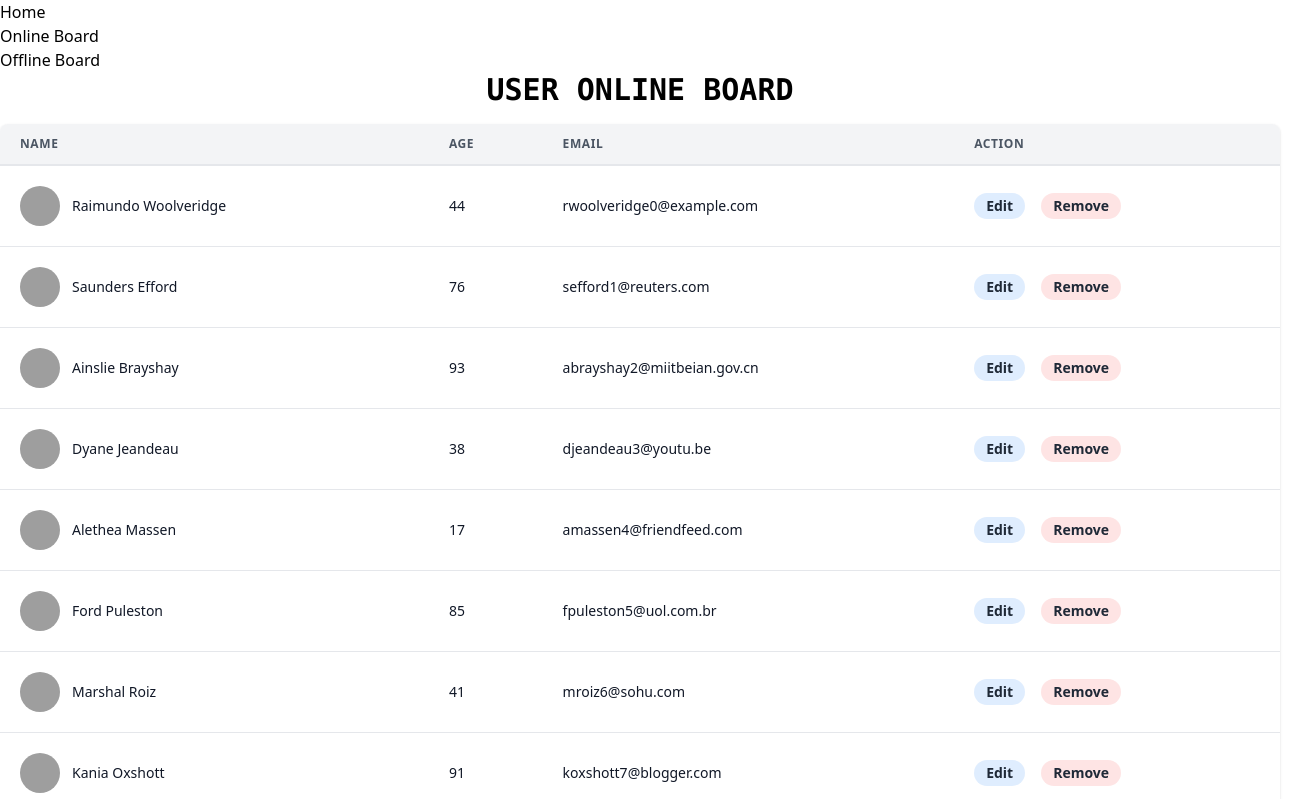
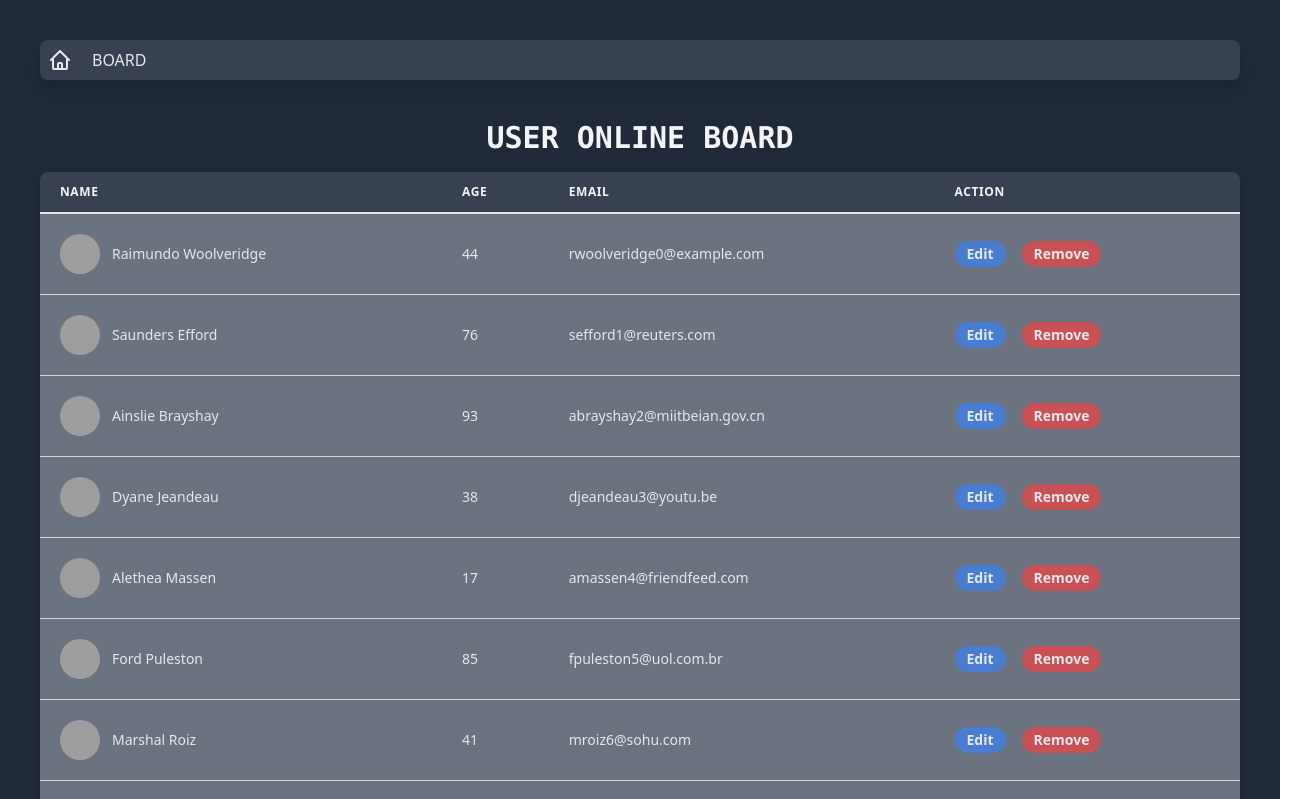
Before and after one commit to albertus-96/react-js-homework, a React (Create React App) app: page /online in a window 1280 px wide. Shown: the top 799 px of the page, 1312 px wide, since content can reach past the window. Built offline with nearby package versions, Linux system fonts and the light colour scheme; data requests are answered from the project's data file; grey boxes are pictures that could not be loaded.

Commit message:
Redesign

```diff
--- a/src/App.js
+++ b/src/App.js
@@ -2,25 +2,12 @@
 import { BrowserRouter as Router, Link, Route, Switch } from "react-router-dom";
 import Board from "./components/State/Board";
 import OnlineBoard from "./components/JsonServer/OnlineBoard";
+import Home from "./components/Home";
 
 function App() {
   return (
     <Router>
       <div>
-        <nav>
-          <ul>
-            <li>
-              <Link to="/">Home</Link>
-            </li>
-            <li>
-              <Link to="/online">Online Board</Link>
-            </li>
-            <li>
-              <Link to="/offline">Offline Board</Link>
-            </li>
-          </ul>
-        </nav>
-
         {/* A <Switch> looks through its children <Route>s and
             renders the first one that matches the current URL. */}
         <Switch>
@@ -48,8 +35,4 @@ function App() {
   );
 }
 
-function Home() {
-  return <h2>Home</h2>;
-}
-
 export default App;
--- /dev/null
+++ b/src/components/Home.js
@@ -0,0 +1,110 @@
+import { BrowserRouter as Router, Link, Route, Switch } from "react-router-dom";
+import { useEffect, useState } from "react";
+
+function Home(props) {
+  //   const [profile, setProfile] = useState(props);
+  //   const [isEditing, setIsEditing] = useState(false);
+
+  //   useEffect(() => {
+  //     setProfile(props);
+  //   }, [props]);
+
+  //   const handleChangeName = (e) => {
+  //     setProfile({ ...profile, name: e });
+  //   };
+
+  //   const handleChangeAge = (e) => {
+  //     setProfile({ ...profile, age: parseInt(e) });
+  //   };
+
+  //   const handleChangeEmail = (e) => {
+  //     setProfile({ ...profile, email: e });
+  //   };
+
+  //   const removeProfile = (e) => {
+  //     props.remove(profile);
+  //     e.preventDefault();
+  //   };
+
+  //   const editProfile = (e) => {
+  //     setIsEditing((isEditing) => !isEditing);
+  //   };
+
+  return (
+    <div class="bg-gray-800 h-screen w-screen">
+      <div class="flex flex-col items-center flex-1 h-full text-gray-500 justify-center px-4 sm:px-0">
+        <div
+          class="flex rounded-lg shadow-lg w-full sm:w-3/4 lg:w-1/2 bg-gray-900 sm:mx-0"
+          //   style="height: 500px"
+        >
+          <div class="flex flex-col w-full md:w-1/2 p-4">
+            <div class="flex flex-col flex-1 justify-center mb-8">
+              <h1 class="text-4xl text-center font-thin">Welcome Back</h1>
+              <div class="w-full mt-4">
+                <form
+                  class="form-horizontal w-3/4 mx-auto"
+                  method="POST"
+                  action="#"
+                >
+                  <div class="flex flex-col mt-4">
+                    <input
+                      id="email"
+                      type="text"
+                      class="flex-grow h-8 px-2 border rounded border-grey-400"
+                      name="email"
+                      value=""
+                      placeholder="Email"
+                    />
+                  </div>
+                  <div class="flex flex-col mt-4">
+                    <input
+                      id="password"
+                      type="password"
+                      class="flex-grow h-8 px-2 rounded border border-grey-400"
+                      name="password"
+                      required
+                      placeholder="Password"
+                    />
+                  </div>
+                  <div class="flex items-center mt-4">
+                    <input
+                      type="checkbox"
+                      name="remember"
+                      id="remember"
+                      class="mr-2"
+                    />{" "}
+                    <label for="remember" class="text-sm text-grey-dark">
+                      Remember Me
+                    </label>
+                  </div>
+                  <div class="flex flex-col mt-8">
+                    <button
+                      type="submit"
+                      class="bg-blue-500 hover:bg-blue-700 text-white text-sm font-semibold py-2 px-4 rounded"
+                    >
+                      Login
+                    </button>
+                  </div>
+                </form>
+                <div class="text-center mt-4">
+                  <a
+                    class="no-underline hover:underline text-blue-dark text-xs"
+                    href={"/online"}
+                  >
+                    Forgot Your Password?
+                  </a>
+                </div>
+              </div>
+            </div>
+          </div>
+          <div
+            class="hidden md:block md:w-1/2 rounded-r-lg bg-login-image bg-center bg-cover"
+            // style="background: url('https://images.unsplash.com/photo-1515965885361-f1e0095517ea?ixlib=rb-1.2.1&ixid=eyJhcHBfaWQiOjEyMDd9&auto=format&fit=crop&w=3300&q=80'); background-size: cover; background-position: center center;"
+          ></div>
+        </div>
+      </div>
+    </div>
+  );
+}
+
+export default Home;
--- a/src/components/JsonServer/OnlineBoard.js
+++ b/src/components/JsonServer/OnlineBoard.js
@@ -1,7 +1,7 @@
 import axios from "axios";
 import { useEffect, useState } from "react";
 import { User } from "../../entites/User";
-import Form from "../Form";
+import Form from "./Form";
 import Profile from "./Profile";
 
 function OnlineBoard() {
@@ -69,25 +69,46 @@ function OnlineBoard() {
   };
 
   return (
-    <div>
-      <div className="text-3xl text-center font-mono font-extrabold">
+    <div className="bg-gray-800 p-10">
+      <div class="w-full bg-gray-800 mb-10">
+        <div class="p-2 text-gray-200 bg-gray-700 rounded-lg shadow-lg font-medium capitalize flex flex-row gap-5">
+          <svg
+            xmlns="http://www.w3.org/2000/svg"
+            className="w-6 cursor-pointer"
+            href={"/"}
+            fill="none"
+            viewBox="0 0 24 24"
+            stroke="currentColor"
+          >
+            <path
+              strokeLinecap="round"
+              strokeLinejoin="round"
+              strokeWidth={2}
+              d="M3 12l2-2m0 0l7-7 7 7M5 10v10a1 1 0 001 1h3m10-11l2 2m-2-2v10a1 1 0 01-1 1h-3m-6 0a1 1 0 001-1v-4a1 1 0 011-1h2a1 1 0 011 1v4a1 1 0 001 1m-6 0h6"
+            />
+          </svg>
+          <div>BOARD</div>
+        </div>
+      </div>
+
+      <div className="text-3xl text-center text-gray-100 font-mono font-extrabold">
         USER ONLINE BOARD
       </div>
       <div className="-mx-4 sm:-mx-8 px-4 sm:px-8 py-4 overflow-x-auto">
         <div className="inline-block min-w-full shadow rounded-lg overflow-hidden">
-          <table className="min-w-full leading-normal">
+          <table className="min-w-full leading-normal text-gray-100">
             <thead>
               <tr>
-                <th className="px-5 py-3 border-b-2 border-gray-200 bg-gray-100 text-left text-xs font-semibold text-gray-600 uppercase tracking-wider">
+                <th className="px-5 py-3 border-b-2 border-gray-200 bg-gray-700 text-left text-xs font-semibold uppercase tracking-wider">
                   Name
                 </th>
-                <th className="px-5 py-3 border-b-2 border-gray-200 bg-gray-100 text-left text-xs font-semibold text-gray-600 uppercase tracking-wider">
+                <th className="px-5 py-3 border-b-2 border-gray-200 bg-gray-700 text-left text-xs font-semibold uppercase tracking-wider">
                   Age
                 </th>
-                <th className="px-5 py-3 border-b-2 border-gray-200 bg-gray-100 text-left text-xs font-semibold text-gray-600 uppercase tracking-wider">
+                <th className="px-5 py-3 border-b-2 border-gray-200 bg-gray-700 text-left text-xs font-semibold uppercase tracking-wider">
                   Email
                 </th>
-                <th className="px-5 py-3 border-b-2 border-gray-200 bg-gray-100 text-left text-xs font-semibold text-gray-600 uppercase tracking-wider">
+                <th className="px-5 py-3 border-b-2 border-gray-200 bg-gray-700 text-left text-xs font-semibold uppercase tracking-wider">
                   Action
                 </th>
               </tr>
--- a/src/components/JsonServer/Profile.js
+++ b/src/components/JsonServer/Profile.js
@@ -37,7 +37,7 @@ function Profile(props) {
 
   return (
     <tr>
-      <td className="px-5 py-5 border-b border-gray-200 bg-white text-sm">
+      <td className="px-5 py-5 border-b border-gray-300 bg-gray-500 text-sm">
         <div className="flex items-center">
           <div className="flex-shrink-0 w-10 h-10">
             <img
@@ -58,12 +58,12 @@ function Profile(props) {
                 />
               </p>
             ) : (
-              <p className="text-gray-900 whitespace-no-wrap">{profile.name}</p>
+              <p className="text-gray-200 whitespace-no-wrap">{profile.name}</p>
             )}
           </div>
         </div>
       </td>
-      <td className="px-5 py-5 border-b border-gray-200 bg-white text-sm">
+      <td className="px-5 py-5 border-b border-gray-300 bg-gray-500 text-sm">
         {isEditing ? (
           <input
             type="number"
@@ -73,10 +73,10 @@ function Profile(props) {
             className="bg-gray-300 max-w-full focus:outline-none text-gray-700"
           />
         ) : (
-          <p className="text-gray-900 whitespace-no-wrap">{profile.age}</p>
+          <p className="text-gray-200 whitespace-no-wrap">{profile.age}</p>
         )}
       </td>
-      <td className="px-5 py-5 border-b border-gray-200 bg-white text-sm">
+      <td className="px-5 py-5 border-b border-gray-300 bg-gray-500 text-sm">
         {isEditing ? (
           <input
             type="text"
@@ -86,18 +86,21 @@ function Profile(props) {
             className="bg-gray-300 max-w-full focus:outline-none text-gray-700"
           />
         ) : (
-          <p className="text-gray-900 whitespace-no-wrap">{profile.email}</p>
+          <p className="text-gray-200 whitespace-no-wrap">{profile.email}</p>
         )}
       </td>
-      <td className="px-5 py-5 border-b border-gray-200 bg-white text-sm">
+      <td className="px-5 py-5 border-b border-gray-300 bg-gray-500 text-sm">
         <span className="relative inline-block px-3 py-1 font-semibold text-gray-800 leading-tight mr-4">
           {isEditing ? (
             <span>
               <span
                 aria-hidden
-                className="absolute inset-0 bg-green-200 opacity-50 rounded-full"
+                className="absolute inset-0 bg-green-500 opacity-70  rounded-full"
               ></span>
-              <span className="relative cursor-pointer" onClick={saveProfile}>
+              <span
+                className="relative cursor-pointer text-gray-200"
+                onClick={saveProfile}
+              >
                 Done
               </span>
             </span>
@@ -105,18 +108,21 @@ function Profile(props) {
             <span>
               <span
                 aria-hidden
-                className="absolute inset-0 bg-blue-200 opacity-50 rounded-full"
+                className="absolute inset-0 bg-blue-500 opacity-70 rounded-full "
               ></span>
-              <span className="relative cursor-pointer" onClick={editProfile}>
+              <span
+                className="relative cursor-pointer text-gray-200 "
+                onClick={editProfile}
+              >
                 Edit
               </span>
             </span>
           )}
         </span>
-        <span className="relative inline-block px-3 py-1 font-semibold text-gray-800 leading-tight">
+        <span className="relative inline-block px-3 py-1 font-semibold text-gray-200 leading-tight">
           <span
             aria-hidden
-            className="absolute inset-0 bg-red-200 opacity-50 rounded-full"
+            className="absolute inset-0 bg-red-500 rounded-full opacity-70"
           ></span>
           <span className="relative cursor-pointer" onClick={removeProfile}>
             Remove
--- a/tailwind.config.js
+++ b/tailwind.config.js
@@ -1,11 +1,16 @@
 module.exports = {
-  purge: ['./src/**/*.{js,jsx,ts,tsx}', './public/index.html'],
+  purge: ["./src/**/*.{js,jsx,ts,tsx}", "./public/index.html"],
   darkMode: false, // or 'media' or 'class'
   theme: {
-    extend: {},
+    extend: {
+      backgroundImage: (theme) => ({
+        "login-image":
+          "url('https://images.unsplash.com/photo-1515965885361-f1e0095517ea?ixlib=rb-1.2.1&ixid=eyJhcHBfaWQiOjEyMDd9&auto=format&fit=crop&w=3300&q=80')",
+      }),
+    },
   },
   variants: {
     extend: {},
   },
   plugins: [],
-}
+};
```
Also changed, not shown: src/components/JsonServer/Form.js (+4 -4 lines), src/index.js (+6 -6 lines).
